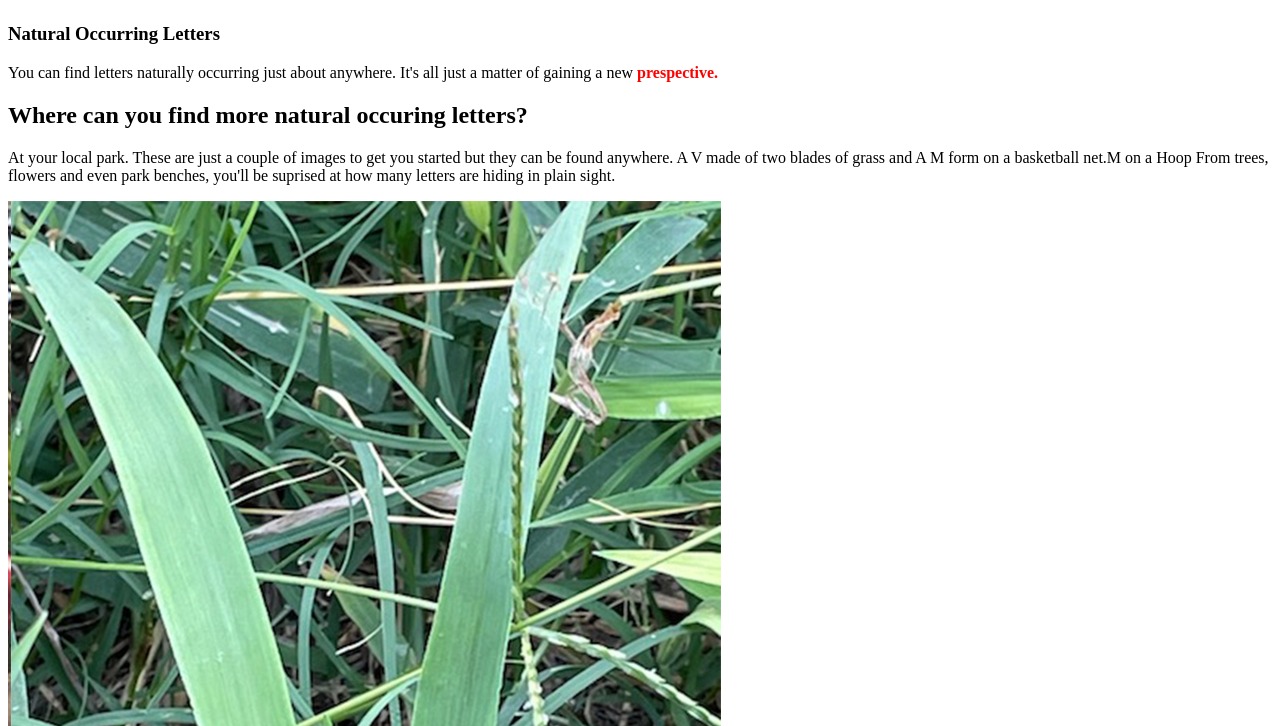
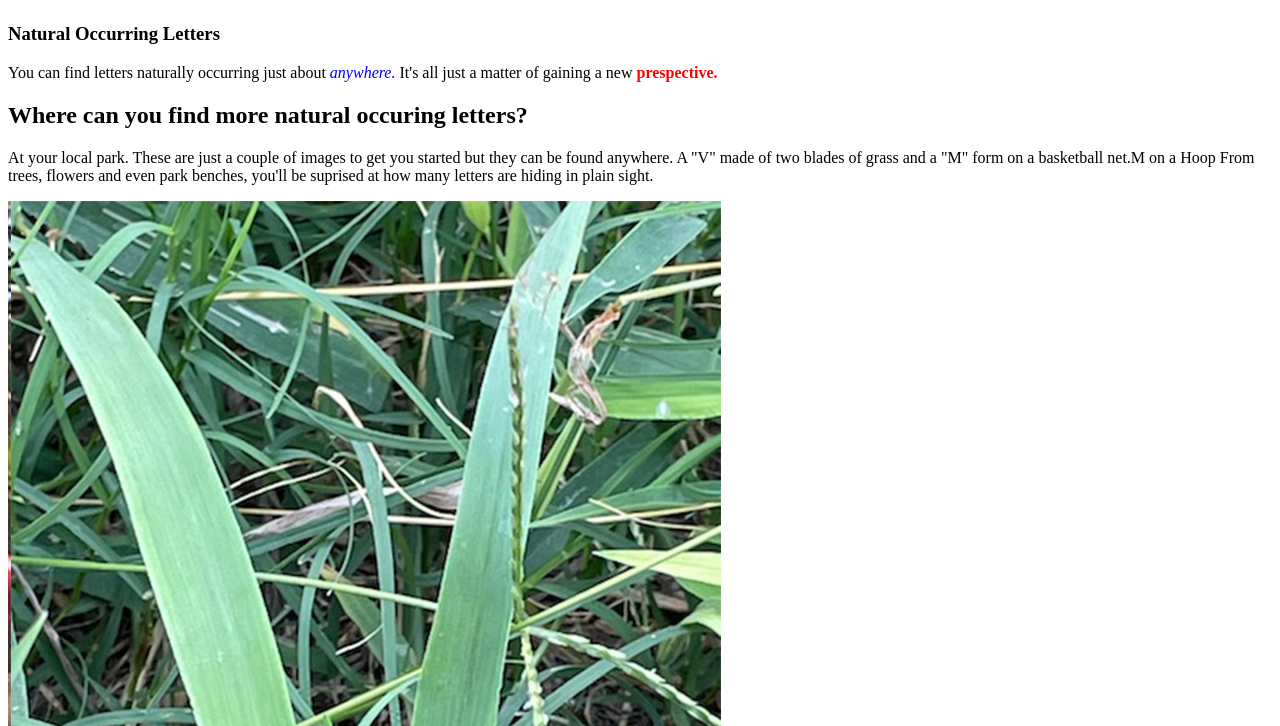
Before and after one commit to B3ccaM/ProjectMayhem, a plain HTML site: page index.html in a window 1280 px wide. Shown: the part 1114-1840 px from the top of the page. Drawn offline with Linux system fonts and the light colour scheme.

Commit message:
Fixed body, added Italics, and fixed filenames.

```diff
--- a/index.html
+++ b/index.html
@@ -9,12 +9,18 @@
   <h1>Natural Occurring Letters</h1>
   <br>
   <h2>Finding Letters Where You least Expect Them</h2>
-    <img src="images/R.jpg" alt="R Form in a Railing">
+    <img src="images/r.jpg" alt="R Form in a Railing">
     <h3>Natural Occurring Letters</h3>
-  <p>You can find letters naturally occurring just about anywhere. It's all just a matter of gaining a new <b title="a point of view." style="color:red;"> prespective.</b></p>
+  <p>You can find letters naturally occurring just about <i style="color:blue;">
+     anywhere.</i> It's all just a matter of gaining a new <b title="a point of
+     view." style="color:red;"> prespective.</b></p>
     <h2>Where can you find more natural occuring letters?</h2>
-  <p>At your local park. These are just a couple of images to get you started but they can be found anywhere. A V made of two blades of grass and A M form on a basketball net.M on a Hoop From trees, flowers and even park benches, you'll be suprised at how many letters are hiding in plain sight.</p>
-    <img src="images/V.jpg" alt="two blades of grass forming the letter V">
-    <img src="images/M.jpg" alt="Basketball net resembling the letter M"
+  <p>At your local park. These are just a couple of images to get you started
+    but they can be found anywhere. A "V" made of two blades of grass and a "M"
+    form on a basketball net.M on a Hoop From trees, flowers and even park
+    benches, you'll be suprised at how many letters are hiding in plain sight.
+  </p>
+    <img src="images/v.jpg" alt="two blades of grass forming the letter V">
+    <img src="images/m.jpg" alt="Basketball net resembling the letter M"
 </body>
 </html>
```
